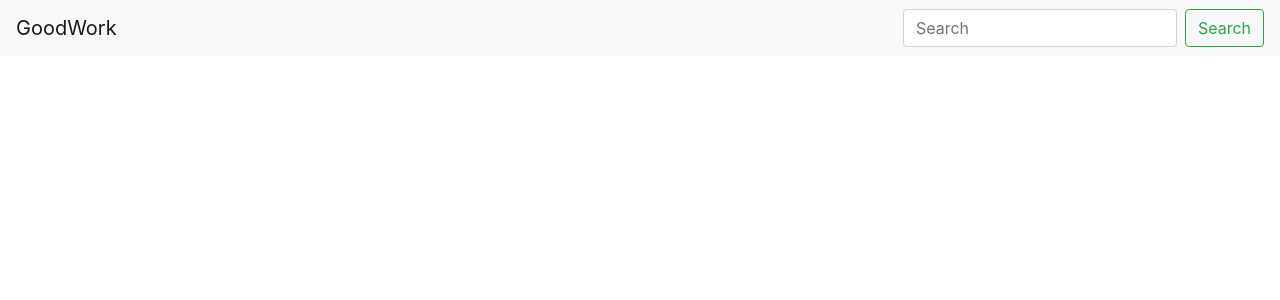
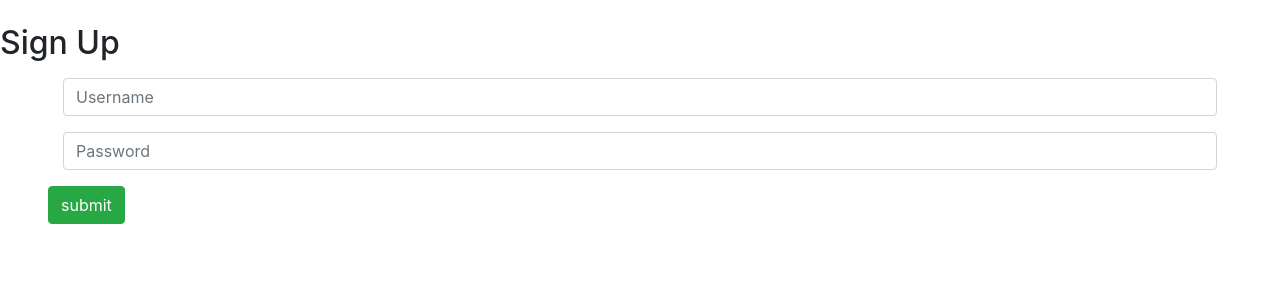
Before and after one commit to EdeniltonBorba/GoodWork, a React (Create React App) app in the folder goodwork/: page / in a window 1280 px wide. Shown: the top 300 px of the page. Built offline with nearby package versions, Linux system fonts and the light colour scheme.

Commit message:
add screen home

```diff
--- a/goodwork/package.json
+++ b/goodwork/package.json
@@ -8,6 +8,7 @@
     "@testing-library/user-event": "^7.2.1",
     "react": "^16.12.0",
     "react-dom": "^16.12.0",
+    "react-router-dom": "^5.1.2",
     "react-scripts": "3.4.0"
   },
   "scripts": {
--- a/goodwork/src/App.js
+++ b/goodwork/src/App.js
@@ -1,12 +1,17 @@
 import React from 'react';
-import Nav from "./components/Navbar/index.js";
+import { BrowserRouter as Router, Route } from "react-router-dom";
+import Home from "./pages/Home/Home.js";
+import Signup from "./pages/Signup/signup.js";
+
 
 function App() {
   return (
-    <div>
-      <Nav />
-
-    </div>
+    <Router>
+      <div>
+        <Route exact path="/" component={Signup} />
+        <Route exact path="/Home" component={Home} />
+      </div>
+    </Router>
   );
 }
 
--- /dev/null
+++ b/goodwork/src/pages/Home/Home.js
@@ -0,0 +1,10 @@
+import React from "react";
+import Navbar from "../../components/Navbar/index.js";
+
+function Home() {
+    return (
+        <Navbar />
+    )
+}
+
+export default Home;
--- a/goodwork/src/pages/Signup/signup.js
+++ b/goodwork/src/pages/Signup/signup.js
@@ -1,7 +1,19 @@
-import React from "react";
+import React, { useState } from "react";
 import Container from "../../components/Container";
 import Col from "../../components/Col";
 import Row from "../../components/Row";
+
+function Signup() {
+
+    const [username, setUsername] = useState();
+    const [password, setPassword] = useState();
+
+    const handleSubmit = e => {
+        e.preventDefault();
+        console.log("username is " + username);
+        console.log("password is " + password);
+    };
+
 
     return (
         <div>
@@ -39,3 +51,6 @@ return (
             </form>
         </div >
     )
+}
+
+export default Signup;
```
Also changed, not shown: 1 other file (tests, documents, lock files or other folders). Lines whose indentation alone changed are shown as unchanged.
